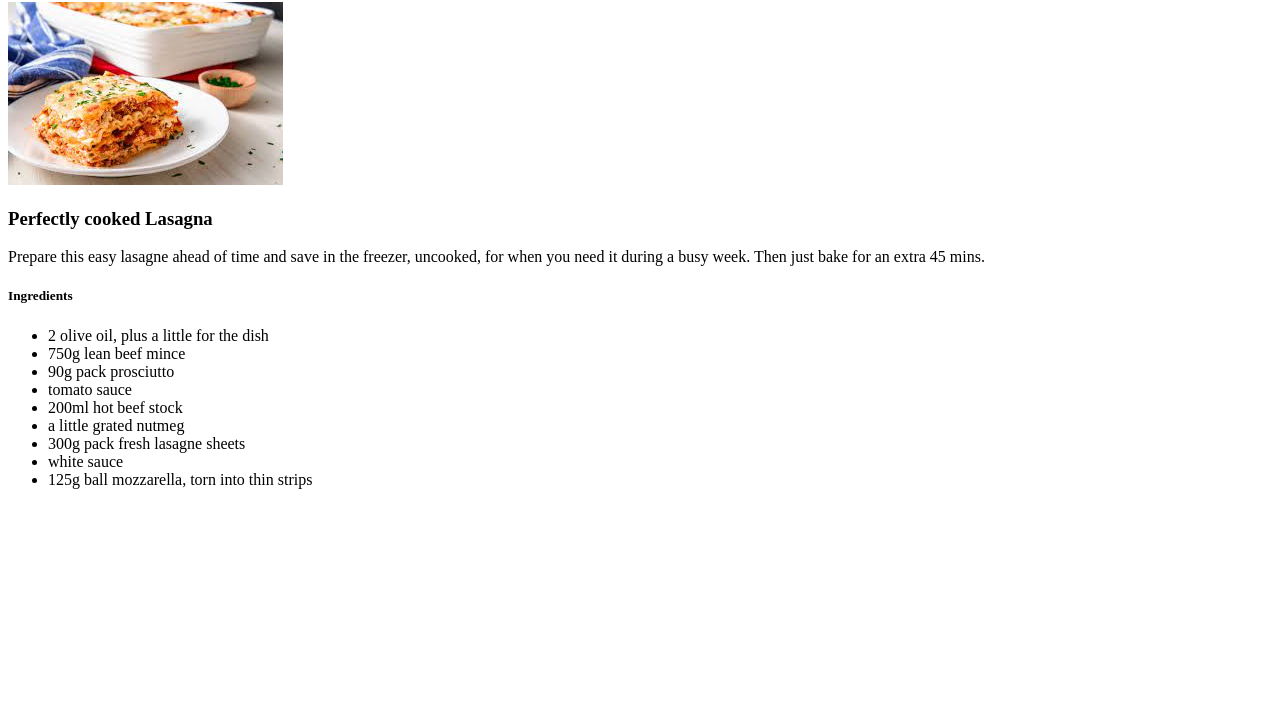
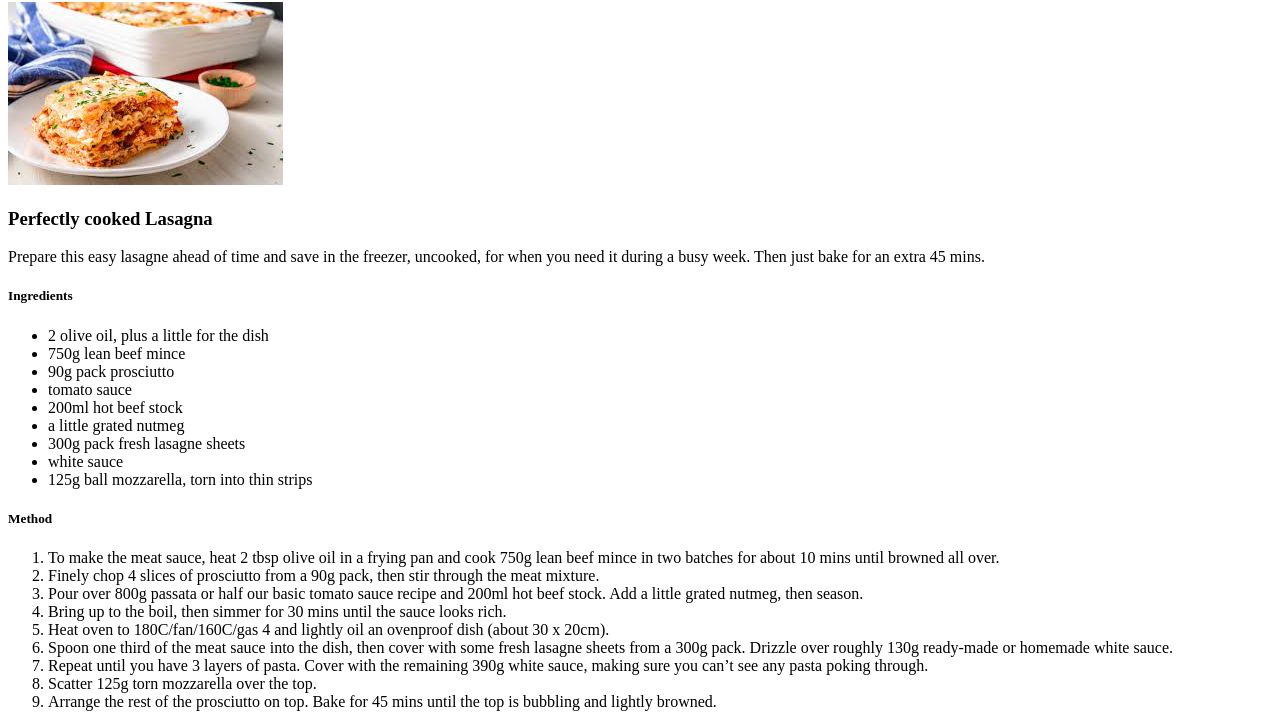
Before and after one commit to ZafarA7/odin-recipes, a plain HTML site: page lasagna.html in a window 1280 px wide. Shown: the part 78-805 px from the top of the page. Drawn offline with Linux system fonts and the light colour scheme.

Commit message:
lasagna.html

```diff
--- a/lasagna.html
+++ b/lasagna.html
@@ -30,7 +30,40 @@
             <li>125g ball mozzarella, torn into thin strips</li>
         </ul>
 
+    <h5>Method</h5>
+        <ol>
+            <li>To make the meat sauce, heat 2 tbsp olive oil
+                in a frying pan and cook 750g lean beef mince in two
+                batches for about 10 mins until browned all over.</li>
 
+            <li>Finely chop 4 slices of prosciutto from a 90g pack,
+                then stir through the meat
+                mixture.</li>
+
+            <li>Pour over 800g passata or half our basic tomato
+                sauce recipe and 200ml hot beef stock. Add a
+                little grated nutmeg, then season.</li>
+
+            <li>Bring up to the boil, then simmer for 30 mins until the sauce looks
+                rich.</li>
+
+            <li>Heat oven to 180C/fan/160C/gas 4 and lightly oil an
+                ovenproof dish (about 30 x 20cm).</li>
+
+            <li>Spoon one third of the meat sauce into the dish, then cover
+                with some fresh lasagne sheets from a 300g pack.
+                Drizzle over roughly 130g ready-made or homemade
+                white sauce.</li>
+
+            <li>Repeat until you have 3 layers of pasta. Cover with
+                the remaining 390g white sauce, making sure you can’t
+                see any pasta poking through.</li>
+
+            <li>Scatter 125g torn mozzarella over the top.</li>
+
+            <li>Arrange the rest of the prosciutto on top. Bake for 45 mins until the
+                top is bubbling and lightly browned.</li>
+        </ol>
 
 </body>
 </html>
```
